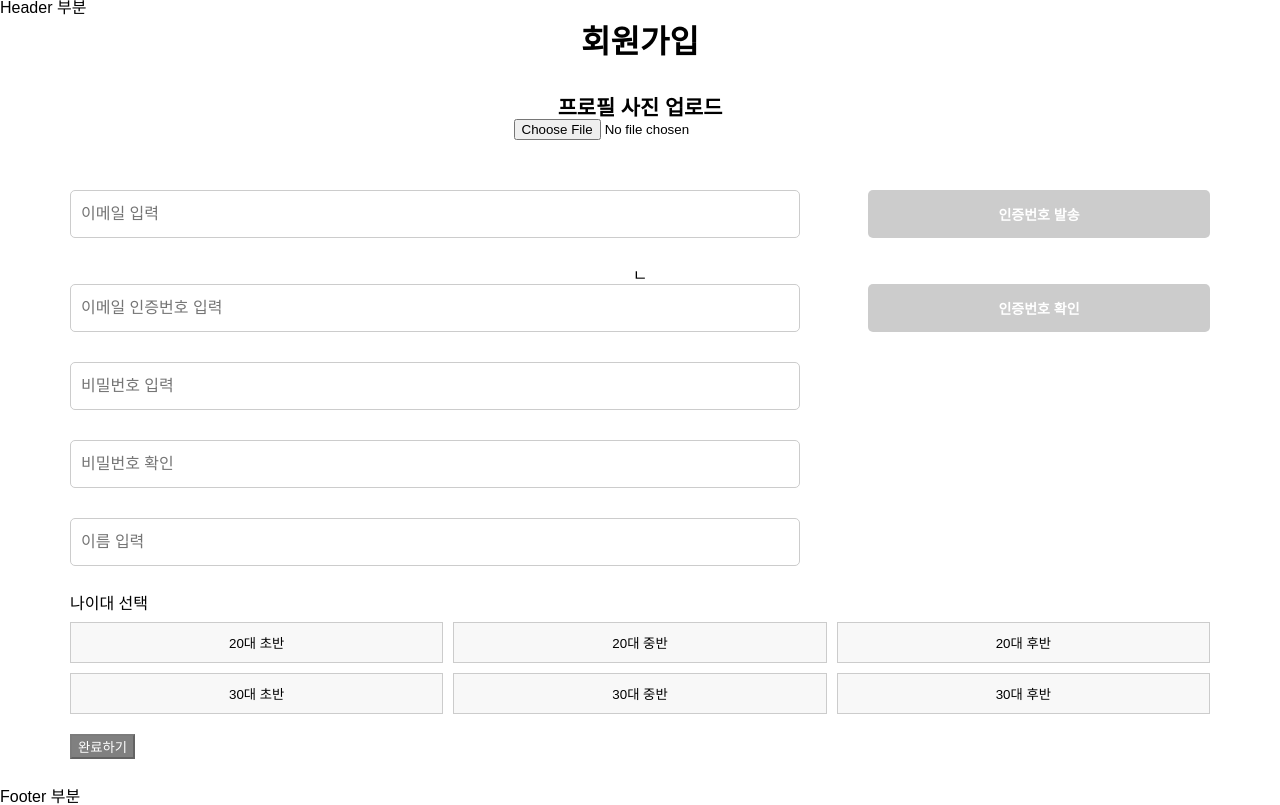
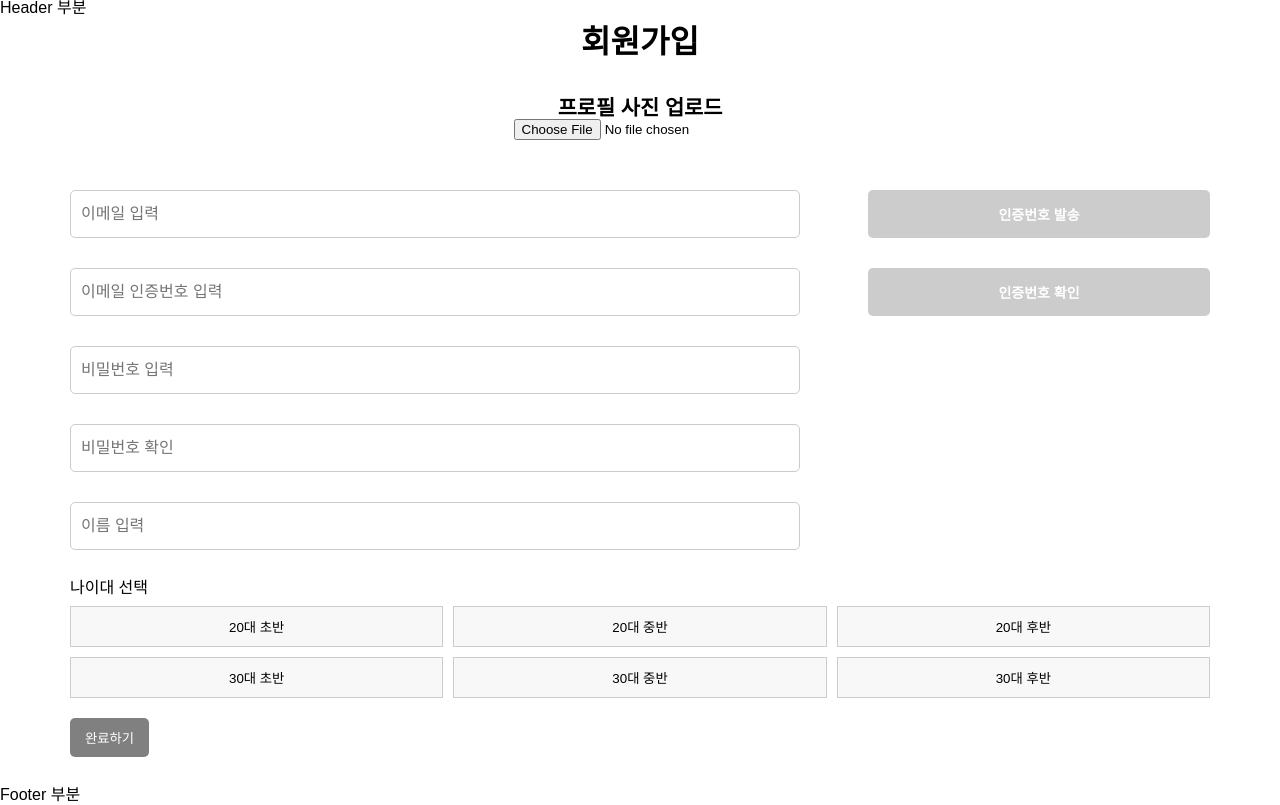
Before and after one commit to pshyun123/weather-fit, a React (Create React App) app: page /join in a window 1280 px wide. Built offline with nearby package versions, Linux system fonts and the light colour scheme.

Commit message:
버튼활성화 비활성화 구현중

```diff
--- a/src/component/join/JoinInputstyle.jsx
+++ b/src/component/join/JoinInputstyle.jsx
@@ -43,7 +43,6 @@ export const InputButton = (props) => {
     clickEvt,
     msg,
     msgType,
-    disabled,
     height,
     btnClick,
   } = props;
@@ -115,7 +114,6 @@ export const Input = (props) => {
     msgType,
     disabled,
     btnClick,
-    active,
     btnChild,
   } = props;
   return (
@@ -125,13 +123,11 @@ export const Input = (props) => {
         value={value}
         placeholder={holder}
         onChange={(e) => changeEvt(e)}
-        disabled={disabled}
       />
-      <button onClick={btnClick} disabled={!active}>
+      <button onClick={btnClick} disabled={disabled}>
         {btnChild}
       </button>
-      {/* <div className={`msg ${msgType ? "" : "fail"}`}>{msg}</div> */}
-      <p className={msgType ? "success" : "error"}>{msg}</p>
+      <div className={`msg ${msgType ? "" : "fail"}`}>{msg}</div>
     </InputComp>
   );
 };
--- a/src/component/join/JoinStyle.jsx
+++ b/src/component/join/JoinStyle.jsx
@@ -36,20 +36,11 @@ const JoinComp = styled.section`
 
     .inputArea > div:nth-child(1) button,
     .inputArea > div:nth-child(2) button {
-      /* 인증번호 발송 버튼 스타일 */
-      background-color: #cccccc;
+      background-color: ${(props) => (props.isActive ? "#007bff" : "#cccccc")};
       color: white;
       padding: 10px 15px;
       border: none;
       border-radius: 5px;
-      cursor: not-allowed;
-    }
-
-    .inputArea > div:nth-child(1) button:active,
-    .inputArea > div:nth-child(2) button:active {
-      background-color: #007bff;
-      cursor: pointer;
-      opacity: 1;
     }
 
     .select-age {
@@ -79,6 +70,16 @@ const JoinComp = styled.section`
       background-color: #007bff;
       color: white;
     }
+
+    // 완료 버튼
+    .submitButton {
+      cursor: pointer;
+      background-color: #cccccc;
+      color: white;
+      padding: 10px 15px;
+      border: none;
+      border-radius: 5px;
+    }
   }
 `;
 export default JoinComp;
--- a/src/pages/Join.jsx
+++ b/src/pages/Join.jsx
@@ -32,11 +32,6 @@ const Join = () => {
   const [isName, setIsName] = useState(false);
   const [isProfileImage, setIsProfileImage] = useState(false);
   const [isAgeGroup, setIsAgeGroup] = useState(false);
-  const [isSendingCode, setIsSendingCode] = useState(false);
-  const [isCodeSent, setIsCodeSent] = useState(false);
-
-  // 전체 유효성
-  const [isFormValid, setIsFormValid] = useState(false);
 
   // 완료하기 활성화 비활성화 버튼
   const [isButtonActive, setIsButtonActive] = useState(false);
@@ -81,15 +76,22 @@ const Join = () => {
   const isUnique = async (type, value) => {
     try {
       const res = await UserApi.checkUnique(type, value);
-      if (!res.data) {
-        setEmailMessage("사용 가능합니다.");
-        setIsEmail(true);
+      if (res.data.success) {
+        if (type === "email") {
+          setEmailMessage("사용 가능한 이메일입니다.");
+          setIsEmail(true);
+          setIsButtonActive(true); // 이메일이 유효하고 중복이 아닐 때 버튼 활성화
+        } // ... 다른 타입에 대한 처리
       } else {
-        setEmailMessage("이미 사용 중입니다.");
-        setIsEmail(false);
+        if (type === "email") {
+          setEmailMessage("이미 사용 중인 이메일입니다.");
+          setIsEmail(false);
+          setIsButtonActive(false); // 이메일이 중복일 때 버튼 비활성화
+        }
       }
     } catch (err) {
       console.error("중복 검사 실패:", err);
+      setIsButtonActive(false); // 에러 발생 시 버튼 비활성화
     }
   };
 
@@ -100,7 +102,10 @@ const Join = () => {
     if (!regexList.email.test(value)) {
       setEmailMessage("이메일 형식이 올바르지 않습니다.");
       setIsEmail(false);
+      setIsButtonActive(false); // 이메일 형식이 올바르지 않으면 버튼 비활성화
     } else {
+      setEmailMessage("이메일 형식이 올바릅니다.");
+      setIsEmail(true);
       isUnique("email", value);
     }
     console.log("Email is valid:", isEmail);
@@ -112,11 +117,14 @@ const Join = () => {
       const res = await UserApi.sendAuthCode(inputEmail); // API 호출
       if (res.data.success) {
         setEmailConfMessage("인증번호가 발송되었습니다.");
+        setIsButtonActive(true); // 인증번호 발송 성공 시 버튼 활성화
       } else {
         setEmailConfMessage("인증번호 발송 실패.");
+        setIsButtonActive(false); // 실패 시 버튼 비활성화
       }
     } catch (error) {
       console.error("인증번호 요청 실패:", error);
+      setIsButtonActive(false);
     }
   };
 
@@ -127,13 +135,17 @@ const Join = () => {
 
     // 인증번호 유효성 검사 (예: 6자리 숫자)
     const isValidAuthCode = /^\d{6}$/.test(value);
+    setIsEmailConf(isValidAuthCode);
+    setIsButtonActive(isValidAuthCode);
 
     if (isValidAuthCode) {
       setEmailConfMessage("인증번호 형식이 올바릅니다.");
       setIsEmailConf(true);
+      setIsButtonActive(true); // 유효한 인증번호 입력 시 버튼 활성화
     } else {
       setEmailConfMessage("올바른 인증번호를 입력해주세요.");
       setIsEmailConf(false);
+      setIsButtonActive(false); // 유효하지 않은 경우 버튼 비활성화
     }
   };
 
@@ -144,14 +156,17 @@ const Join = () => {
       if (res.data.success) {
         setEmailConfMessage("이메일 인증이 완료되었습니다.");
         setIsEmailConf(true);
+        setIsButtonActive(true);
       } else {
         setEmailConfMessage("인증번호가 올바르지 않습니다.");
         setIsEmailConf(false);
+        setIsButtonActive(false);
       }
     } catch (error) {
       console.error("인증번호 확인 실패:", error);
       setEmailConfMessage("인증 과정에서 오류가 발생했습니다.");
       setIsEmailConf(false);
+      setIsButtonActive(false);
     }
   };
 
@@ -278,9 +293,9 @@ const Join = () => {
               active={isEmail}
               msg={emailMessage}
               msgType={isEmail}
+              disabled={!isEmail}
               btnClick={sendEmailAuthCode} // 버튼 클릭 시 인증번호 발송 요청
             />
-            ㄴ
             <InputButton
               holder="이메일 인증번호 입력"
               value={inputEmailConf}
@@ -289,6 +304,7 @@ const Join = () => {
               active={isEmailConf}
               msg={emailConfMessage}
               msgType={isEmailConf}
+              disabled={!inputEmailConf || !isEmail}
               btnClick={verifyEmailAuthCode} // 버튼 클릭 시 인증번호 확인
             />
             <InputButton
@@ -335,6 +351,7 @@ const Join = () => {
           </div>
 
           <button
+            className="submitButton"
             onClick={onSubmit}
             disabled={!isButtonActive}
             style={{
```
